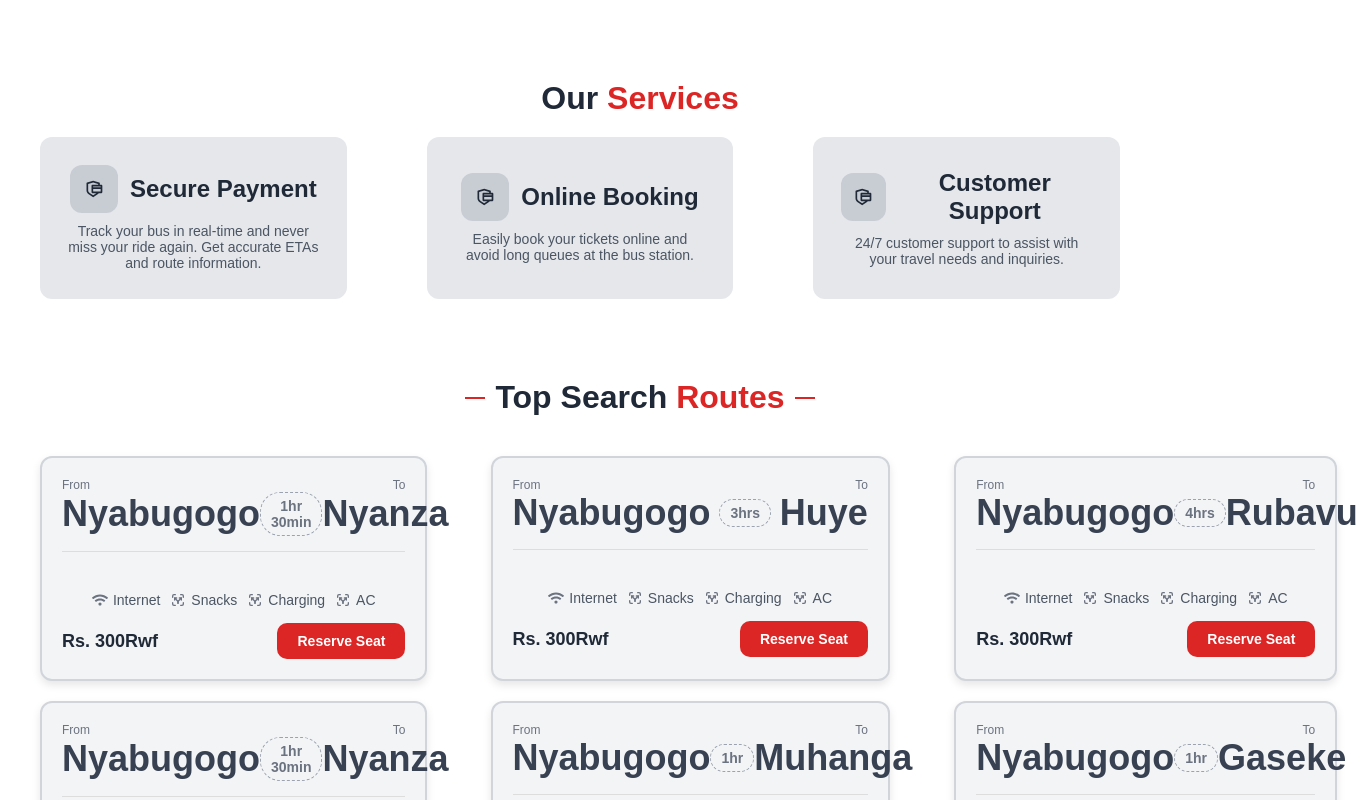
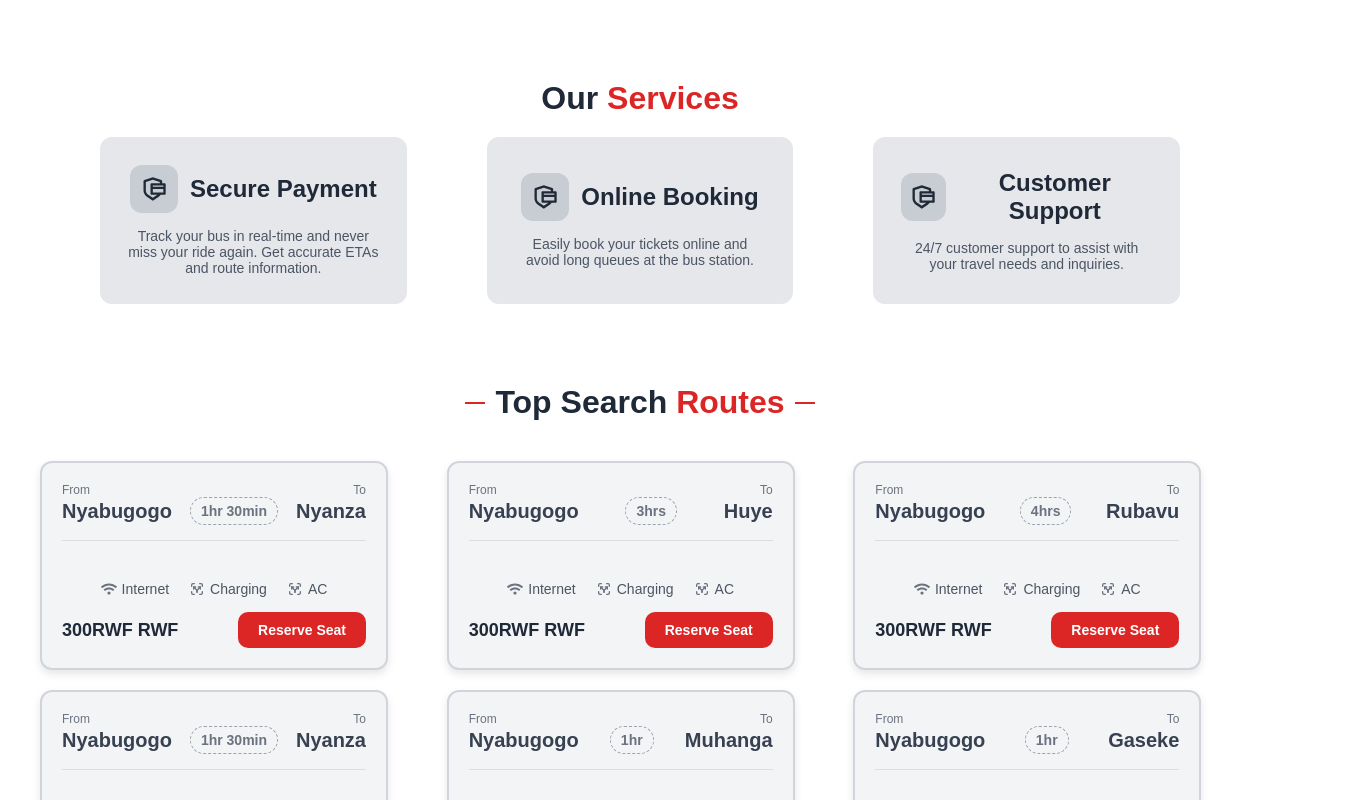
Before and after one commit to Diane-ingabire/Moveza, a React (Vite) app in the folder Swift-Ride/: page / in a window 1280 px wide. Shown: the part 980-1780 px from the top of the page, 1358 px wide, since content can reach past the window. Built offline with nearby package versions, Linux system fonts and the light colour scheme.

Commit message:
changes on my home

```diff
--- a/Swift-Ride/src/Components/Home.jsx
+++ b/Swift-Ride/src/Components/Home.jsx
@@ -1,9 +1,37 @@
 import React from "react";
 import { motion } from "framer-motion";
-import Search from "./Search"
-import Service from "./Service";
+import Search from "./Search";
 import "../Styles/home.css";
-import TopSearch from "./TopSearch";
+import { RiSecurePaymentLine } from "react-icons/ri";
+import { FaWifi } from "react-icons/fa";
+import { TbRouteScan } from "react-icons/tb";
+
+const servicesData = [
+  {
+    icon: RiSecurePaymentLine,
+    title: "Secure Payment",
+    desc: "Track your bus in real-time and never miss your ride again. Get accurate ETAs and route information.",
+  },
+  {
+    icon: RiSecurePaymentLine,
+    title: "Online Booking",
+    desc: "Easily book your tickets online and avoid long queues at the bus station.",
+  },
+  {
+    icon: RiSecurePaymentLine,
+    title: "Customer Support",
+    desc: "24/7 customer support to assist with your travel needs and inquiries.",
+  },
+];
+
+const topSearchData = [
+  { routeFrom: "Nyabugogo", routeTo: "Nyanza", timeDuration: "1hr 30min", price: "300RWF" },
+  { routeFrom: "Nyabugogo", routeTo: "Huye", timeDuration: "3hrs", price: "300RWF" },
+  { routeFrom: "Nyabugogo", routeTo: "Rubavu", timeDuration: "4hrs", price: "300RWF" },
+  { routeFrom: "Nyabugogo", routeTo: "Nyanza", timeDuration: "1hr 30min", price: "300RWF" },
+  { routeFrom: "Nyabugogo", routeTo: "Muhanga", timeDuration: "1hr", price: "300RWF" },
+  { routeFrom: "Nyabugogo", routeTo: "Gaseke", timeDuration: "1hr", price: "300RWF" },
+];
 
 const Hello = () => {
   const variants = {
@@ -13,6 +41,7 @@ const Hello = () => {
 
   return (
     <>
+      <div className="Homecontainer">
         <motion.div
           className="hello-container"
           initial="hidden"
@@ -50,8 +79,71 @@ const Hello = () => {
             </motion.div>
           </div>
         </motion.div>
-      <Service />
-      <TopSearch />
+
+        <div className="services-container">
+          <h1 className="services-title">
+            Our <span className="highlight">Services</span>
+          </h1>
+          <div className="services-grid">
+            {servicesData.map((service, index) => {
+              const IconComponent = service.icon;
+              return (
+                <div key={index} className="service-card">
+                  <div className="service-header">
+                    <div className="service-icon">
+                      <IconComponent className="icon" />
+                    </div>
+                    <h1 className="service-title">{service.title}</h1>
+                  </div>
+                  <p className="service-desc">{service.desc}</p>
+                </div>
+              );
+            })}
+          </div>
+        </div>
+
+        <div className="topsearch-container">
+          <h1 className="topsearch-title">
+            Top Search <span className="highlight">Routes</span>
+          </h1>
+          <div className="topsearch-grid">
+            {topSearchData.map((route, index) => (
+              <div key={index} className="topsearch-card">
+                <div className="route-info">
+                  <div className="route-header">
+                    <p className="route-label">From</p>
+                    <p className="route-label">To</p>
+                  </div>
+                  <div className="route-details">
+                    <h1 className="route-text">{route.routeFrom}</h1>
+                    <div className="route-duration">{route.timeDuration}</div>
+                    <h1 className="route-text">{route.routeTo}</h1>
+                  </div>
+                </div>
+                <div className="facilities">
+                  <div className="facility">
+                    <FaWifi className="facility-icon" />
+                    <p className="facility-text">Internet</p>
+                  </div>
+
+                  <div className="facility">
+                    <TbRouteScan className="facility-icon" />
+                    <p className="facility-text">Charging</p>
+                  </div>
+                  <div className="facility">
+                    <TbRouteScan className="facility-icon" />
+                    <p className="facility-text">AC</p>
+                  </div>
+                </div>
+                <div className="price-reserve">
+                  <h1 className="price">{route.price} RWF</h1>
+                  <button className="reserve-btn">Reserve Seat</button>
+                </div>
+              </div>
+            ))}
+          </div>
+        </div>
+      </div>
     </>
   );
 };
--- a/Swift-Ride/src/Styles/home.css
+++ b/Swift-Ride/src/Styles/home.css
@@ -80,3 +80,278 @@
         font-size: 14px;
     }
 }
+.topsearch-container {
+    width: 100%;
+    padding: 40px;
+    text-align: center;
+  }
+
+  .topsearch-title {
+    font-size: 32px;
+    font-weight: bold;
+    color: #1f2937;
+    margin-bottom: 20px;
+  }
+
+  .highlight {
+    color: #dc2626;
+  }
+
+  .topsearch-grid {
+    display: grid;
+    grid-template-columns: repeat(3, 1fr);
+    gap: 20px;
+    width: 100%;
+    margin-top: 20px;
+  }
+
+  .topsearch-card {
+    width: 90%;
+    background-color: #f3f4f6;
+    border: 2px solid #d1d5db;
+    border-radius: 12px;
+    padding: 20px;
+    display: flex;
+    flex-direction: column;
+    text-align: center;
+    transition: background-color 0.3s ease-in-out;
+  }
+
+  .topsearch-card:hover {
+    background-color: #e5e7eb;
+  }
+
+  .route-info {
+    margin-bottom: 10px;
+  }
+
+  .route-header {
+    display: flex;
+    justify-content: space-between;
+    font-size: 12px;
+    color: #6b7280;
+  }
+
+  .route-details {
+    display: flex;
+    align-items: center;
+    justify-content: space-between;
+    font-size: 10px;
+    font-weight: bold;
+    color: #374151;
+  }
+
+  .route-duration {
+    padding: 5px 10px;
+    border: 1px dashed #9ca3af;
+    border-radius: 20px;
+    font-size: 14px;
+    color: #6b7280;
+  }
+
+  .facilities {
+    display: flex;
+    flex-wrap: wrap;
+    justify-content: center;
+    gap: 20px;
+    margin-top: 10px;
+  }
+
+  .facility {
+    display: flex;
+    align-items: center;
+    gap: 5px;
+  }
+
+  .facility-icon {
+    width: 16px;
+    height: 16px;
+    color: #6b7280;
+  }
+
+  .facility-text {
+    font-size: 14px;
+    color: #4b5563;
+  }
+
+  .price-reserve {
+    display: flex;
+    justify-content: space-between;
+    align-items: center;
+    margin-top: 15px;
+  }
+
+  .price {
+    font-size: 18px;
+    font-weight: bold;
+    color: #1f2937;
+  }
+
+  .reserve-btn {
+    background-color: #dc2626;
+    color: white;
+    border: none;
+    padding: 10px 20px;
+    border-radius: 10px;
+    font-size: 14px;
+    font-weight: bold;
+    cursor: pointer;
+    transition: 0.3s ease-in-out;
+  }
+
+  .reserve-btn:hover {
+    background-color: transparent;
+    color: #dc2626;
+    border: 2px solid #dc2626;
+  }
+
+  @media (max-width: 1024px) {
+    .topsearch-grid {
+      grid-template-columns: repeat(2, 1fr);
+      gap: 15px;
+    }
+  }
+
+  @media (max-width: 768px) {
+    .topsearch-grid {
+      grid-template-columns: 1fr;
+      gap: 10px;
+    }
+  }
+
+  /* creative additions*/
+
+  .topsearch-title {
+    position: relative;
+    display: inline-block;
+  }
+
+  .topsearch-title::before,
+  .topsearch-title::after {
+    content: "";
+    position: absolute;
+    width: 20px;
+    height: 2px;
+    background-color: #dc2626;
+    top: 50%;
+    transform: translateY(-50%);
+  }
+
+  .topsearch-title::before {
+    left: -30px;
+  }
+
+  .topsearch-title::after {
+    right: -30px;
+  }
+
+  .topsearch-card {
+    box-shadow: 0 4px 8px rgba(0, 0, 0, 0.1);
+    transition: transform 0.3s ease-in-out, box-shadow 0.3s ease-in-out;
+  }
+
+  .topsearch-card:hover {
+    transform: translateY(-5px);
+    box-shadow: 0 8px 16px rgba(0, 0, 0, 0.2);
+  }
+
+  .facility-text {
+    white-space: nowrap;
+  }
+  .services-container {
+    width: 100%;
+    padding: 0px;
+    text-align: center;
+    margin-top: 20px;
+
+}
+
+.services-title {
+    font-size: 32px;
+    font-weight: bold;
+    color: #1f2937;
+    margin-bottom: 20px;
+}
+
+.highlight {
+    color: #dc2626; /* Red */
+}
+
+.services-grid {
+    display: grid;
+    grid-template-columns: repeat(3, 1fr);
+    gap: 80px;
+    width: 90%;
+    margin-top: 20px;
+}
+
+.service-card {
+    width: 100%;
+    background-color: #e5e7eb; /* Light Gray */
+    border-radius: 12px;
+    padding: 28px;
+    display: flex;
+    align-items: center;
+    justify-content: center;
+    flex-direction: column;
+    text-align: center;
+    cursor: pointer;
+    gap:5px;
+    margin-left: 60px;
+    transition: background-color 0.3s ease-in-out;
+}
+
+.service-card:hover {
+    background-color: #d1d5db; /* Slightly Darker Gray */
+}
+
+.service-header {
+    display: flex;
+    align-items: center;
+    justify-content: center;
+    gap: 12px;
+    width: 100%;
+}
+
+.service-icon {
+    width: 48px;
+    height: 48px;
+    border-radius: 12px;
+    background-color: rgba(156, 163, 175, 0.4); /* Semi-transparent Gray */
+    display: flex;
+    align-items: center;
+    justify-content: center;
+}
+
+.icon {
+    width: 28px;
+    height: 28px;
+    color: #1f2937; /* Dark Gray */
+}
+
+.service-title {
+    font-size: 24px;
+    font-weight: bold;
+    color: #1f2937; /* Dark Gray */
+}
+
+.service-desc {
+    font-size: 14px;
+    color: #4b5563;
+    margin-top: 10px;
+}
+
+/* Responsive Styles */
+@media (max-width: 1024px) {
+    .services-grid {
+        grid-template-columns: repeat(2, 1fr);
+        gap: 30px;
+    }
+}
+
+@media (max-width: 768px) {
+    .services-grid {
+        grid-template-columns: 1fr;
+        gap: 20px;
+    }
+}
```
Lines whose indentation alone changed are shown as unchanged.
